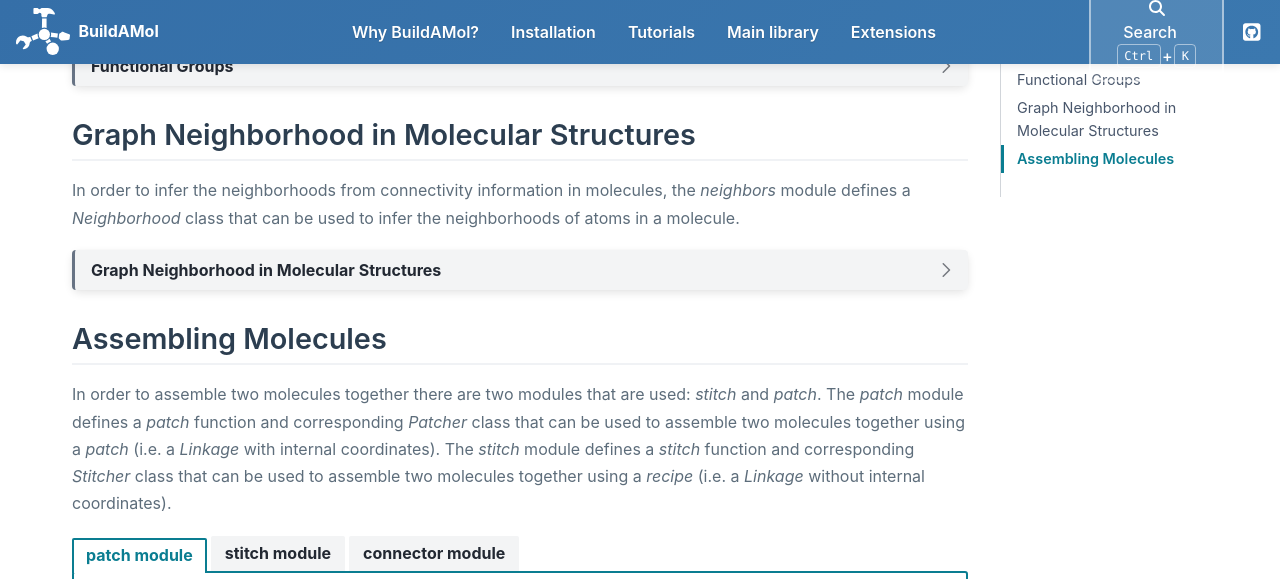
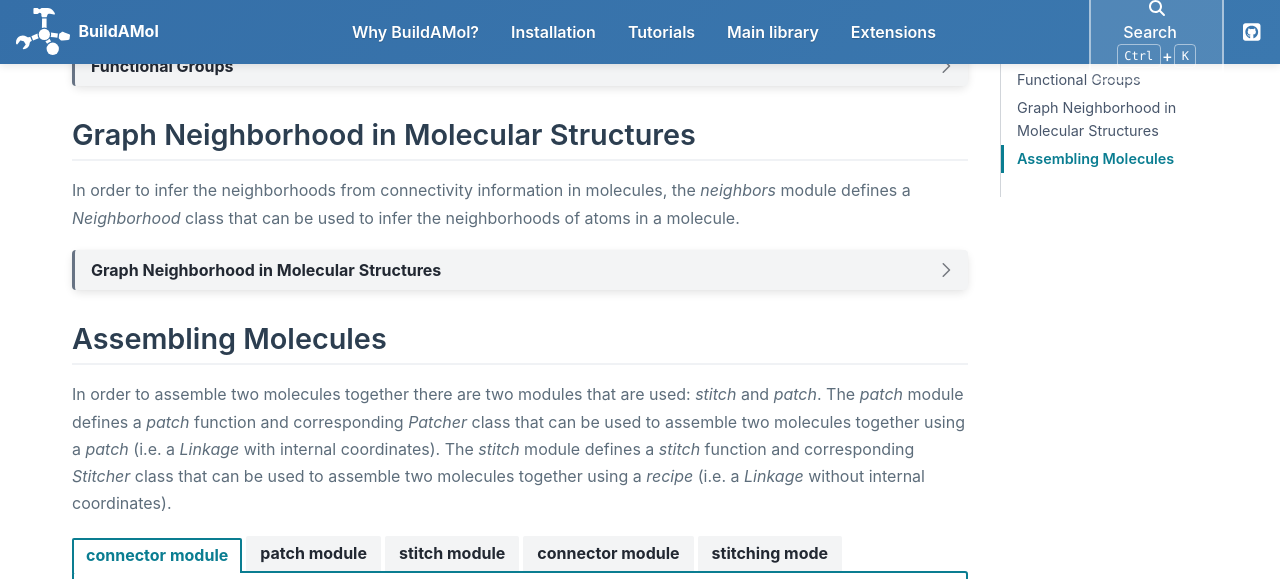
Before and after one commit to NoahHenrikKleinschmidt/buildamol, a Sphinx documentation site: the page built from docs/buildamol.structural.rst, in a window 1280 px wide and 900 px high, scrolled down 1504 px, cut to the strip 0-579 px from the top of the window. Built offline with Sphinx 7.4.7 and the PyData theme 0.15.4, drawn with Linux system fonts in a browser that asks for light colours; pages that are not in the unit, such as notebooks, are missing from menus.

Commit message:
add stitching_algorithm to docs

```diff
--- a/docs/buildamol.structural.rst
+++ b/docs/buildamol.structural.rst
@@ -106,6 +106,13 @@ a `patch` (i.e. a `Linkage` with internal coordinates). The `stitch` module defi
 
 .. tab-set::
 
+   .. tab-item:: connector module
+
+      .. automodule:: buildamol.structural.connector
+         :members:
+         :undoc-members:
+         :show-inheritance:
+
    .. tab-item:: patch module
 
       .. automodule:: buildamol.structural.patch
@@ -127,3 +134,10 @@ a `patch` (i.e. a `Linkage` with internal coordinates). The `stitch` module defi
          :members:
          :undoc-members:
          :show-inheritance:
+
+   .. tab-item:: stitching mode
+
+      .. automodule:: buildamol.structural.stitch_algorithm
+         :members:
+         :undoc-members:
+         :show-inheritance:
```
